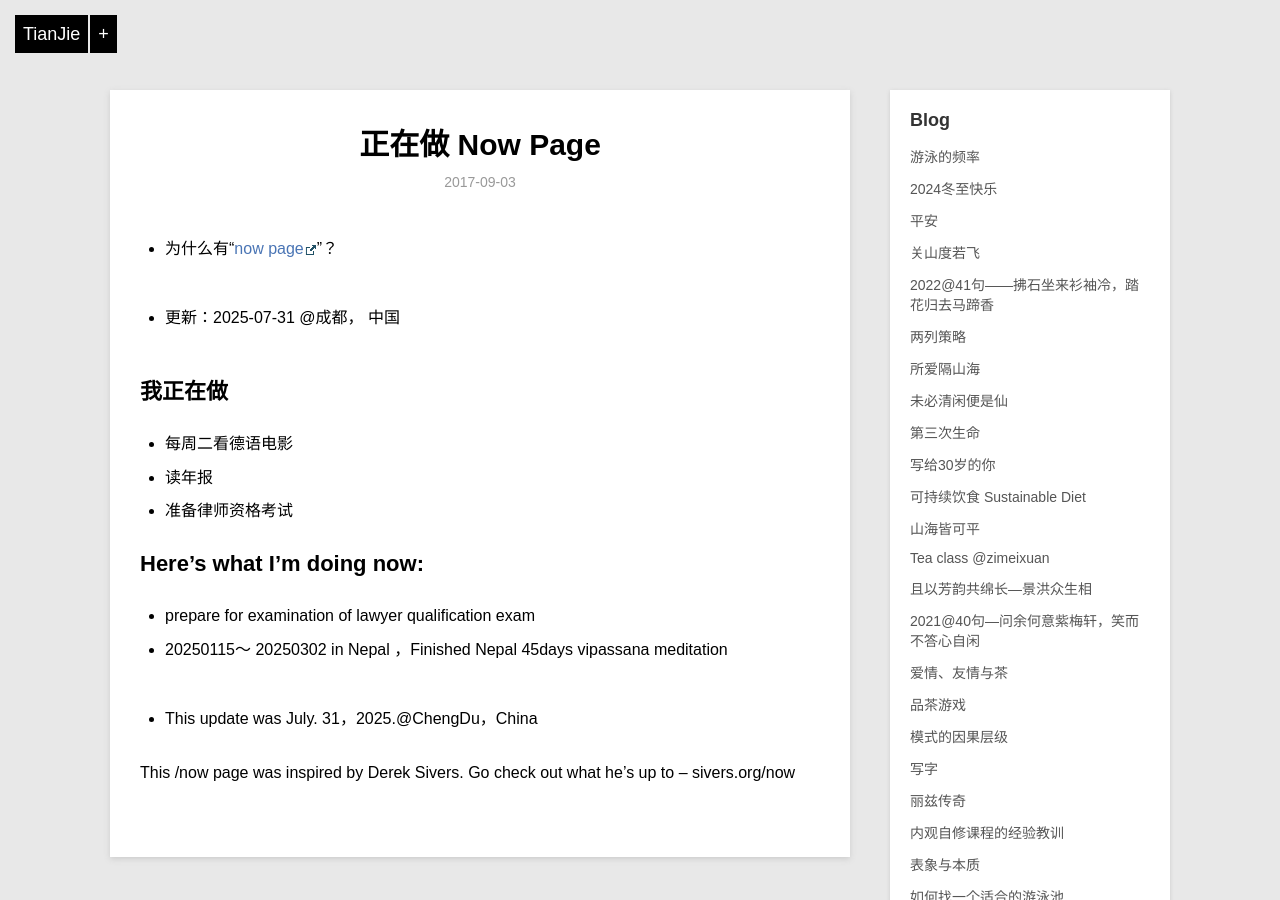
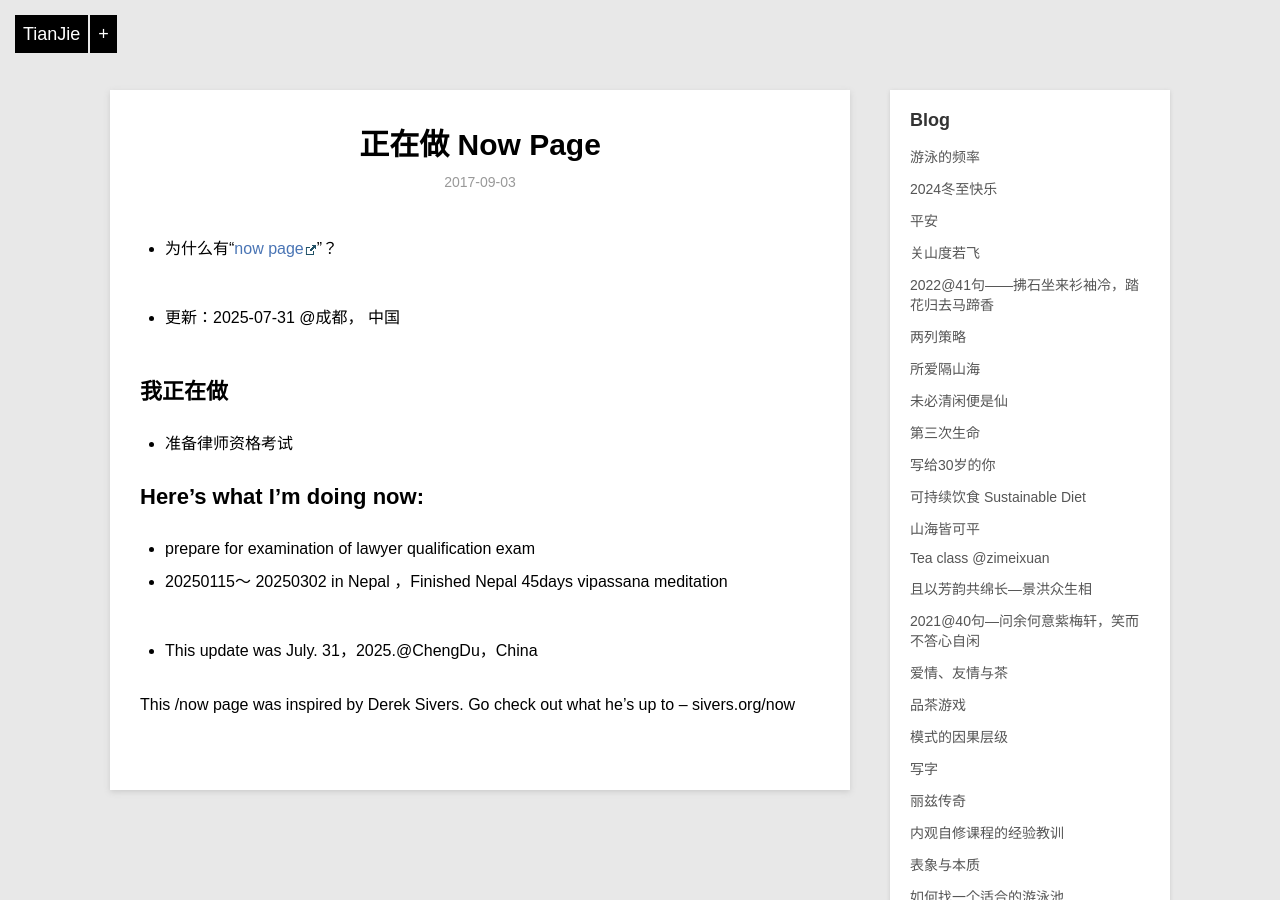
Before and after one commit to violettianjie/violettianjie.github.io, a Jekyll site: the page built from _posts/blog/2017-09-03-now.md, in a window 1280 px wide and 900 px high. Built offline with Jekyll 4.4.1, drawn with Linux system fonts in a browser that asks for light colours; comment, search, counter and statistics services are not loaded.

Commit message:
Update 2017-09-03-now.md

```diff
--- a/_posts/blog/2017-09-03-now.md
+++ b/_posts/blog/2017-09-03-now.md
@@ -14,8 +14,7 @@ category: blog
 
 ## 我正在做
 
-- 每周二看德语电影
-- 读年报
+
 - 准备律师资格考试
 
 
```
